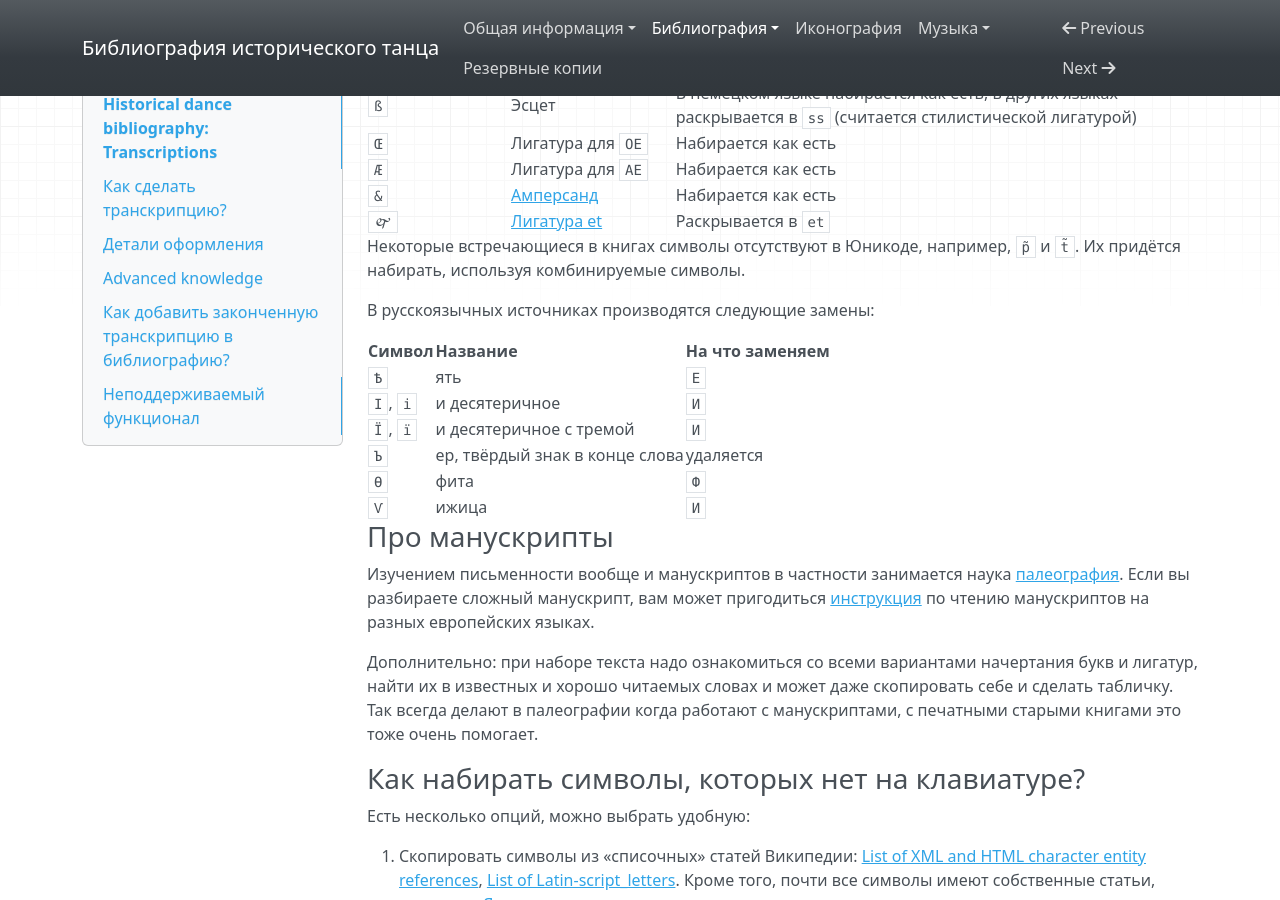
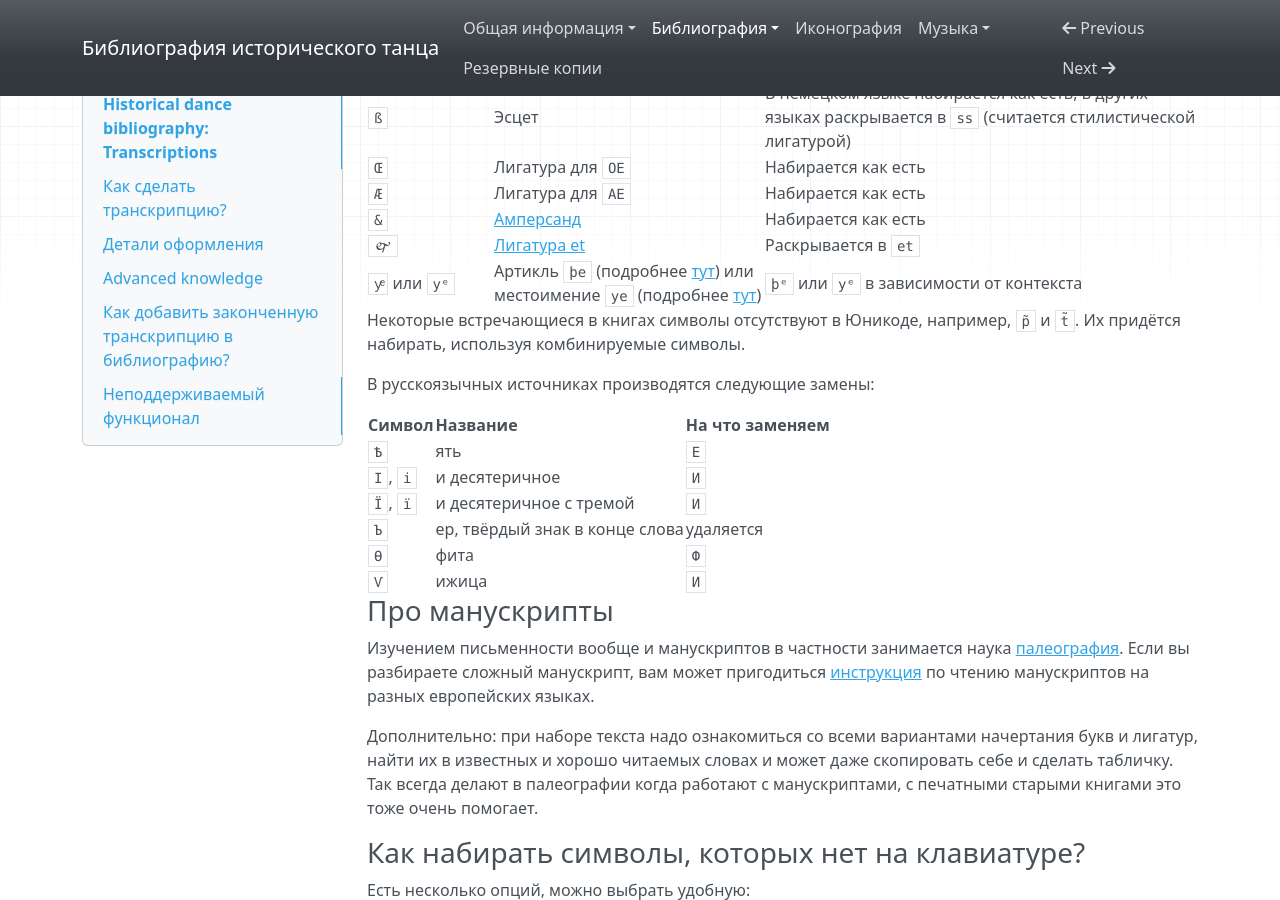
Before and after one commit to hda-technical/dancebooks, an MkDocs documentation site: the page built from docs/bibliography_transcriptions.md, in a window 1280 px wide and 900 px high, scrolled down 3134 px. Built offline with MkDocs 1.6.1, drawn with Linux system fonts in a browser that asks for light colours; nearby versions of some CDN libraries.

Commit message:
Acknowledge þ (thorn) in transcriptions and bibliographic data

```diff
--- a/docs/bibliography_transcriptions.md
+++ b/docs/bibliography_transcriptions.md
@@ -94,6 +94,7 @@
 | `Æ` | Лигатура для `AE` | Набирается как есть |
 | `&` | [Амперсанд](https://en.wikipedia.org/wiki/Ampersand) | Набирается как есть |
 | `🙰` | [Лигатура et](https://gallica.bnf.fr/ark:/12148/bpt6k1070584h/f281) | Раскрывается в `et` |
+| `yͤ` или `yᵉ` | Артикль `þe` (подробнее [тут](https://en.wikipedia.org/wiki/Thorn_(letter))) или местоимение `ye` (подробнее [тут](https://en.wikipedia.org/wiki/Ye_(pronoun))) | `þᵉ` или `yᵉ` в зависимости от контекста |
 
 Некоторые встречающиеся в книгах символы отсутствуют в Юникоде, например, `p̃ ` и `t̃ `. Их придётся набирать, используя комбинируемые символы.
 
```
Also changed, not shown: 1 other file.
